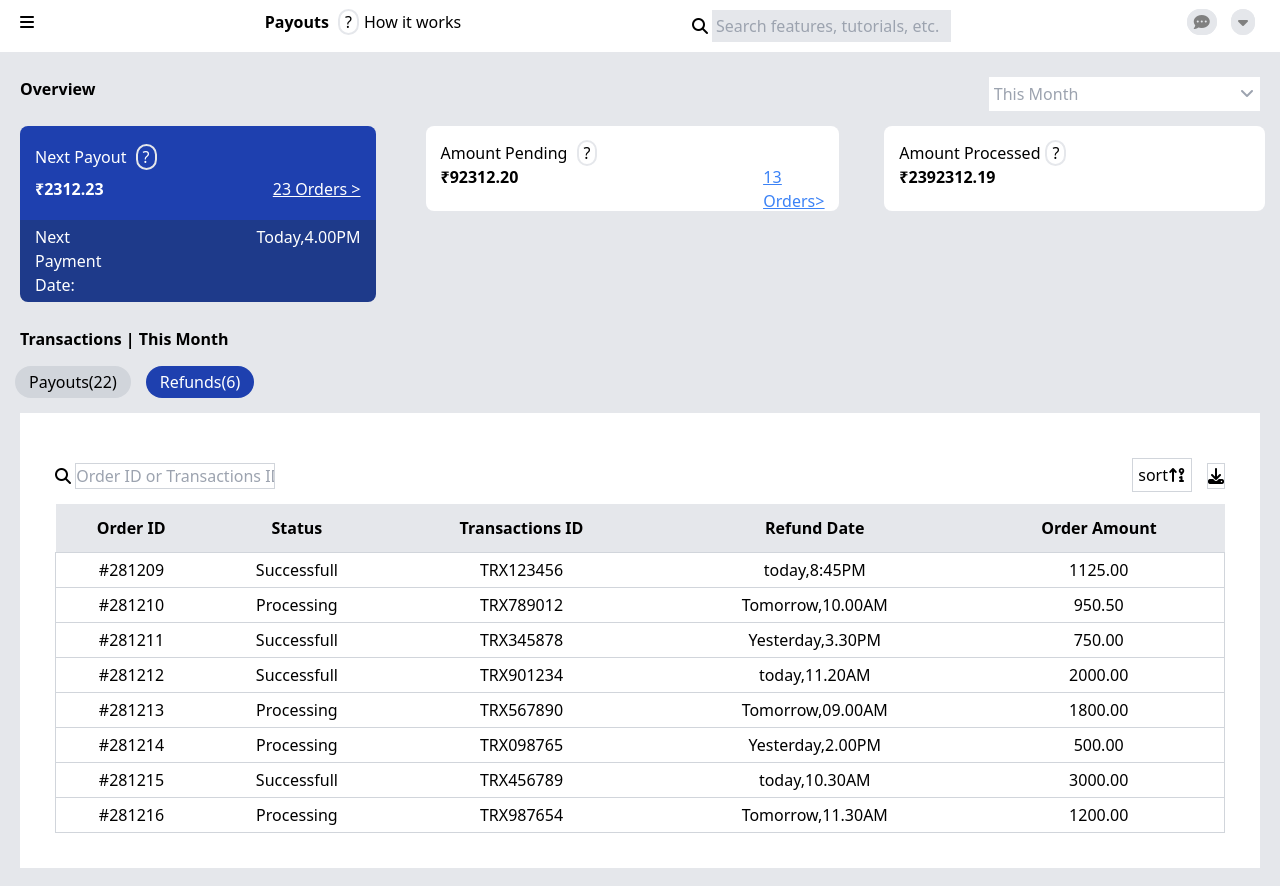
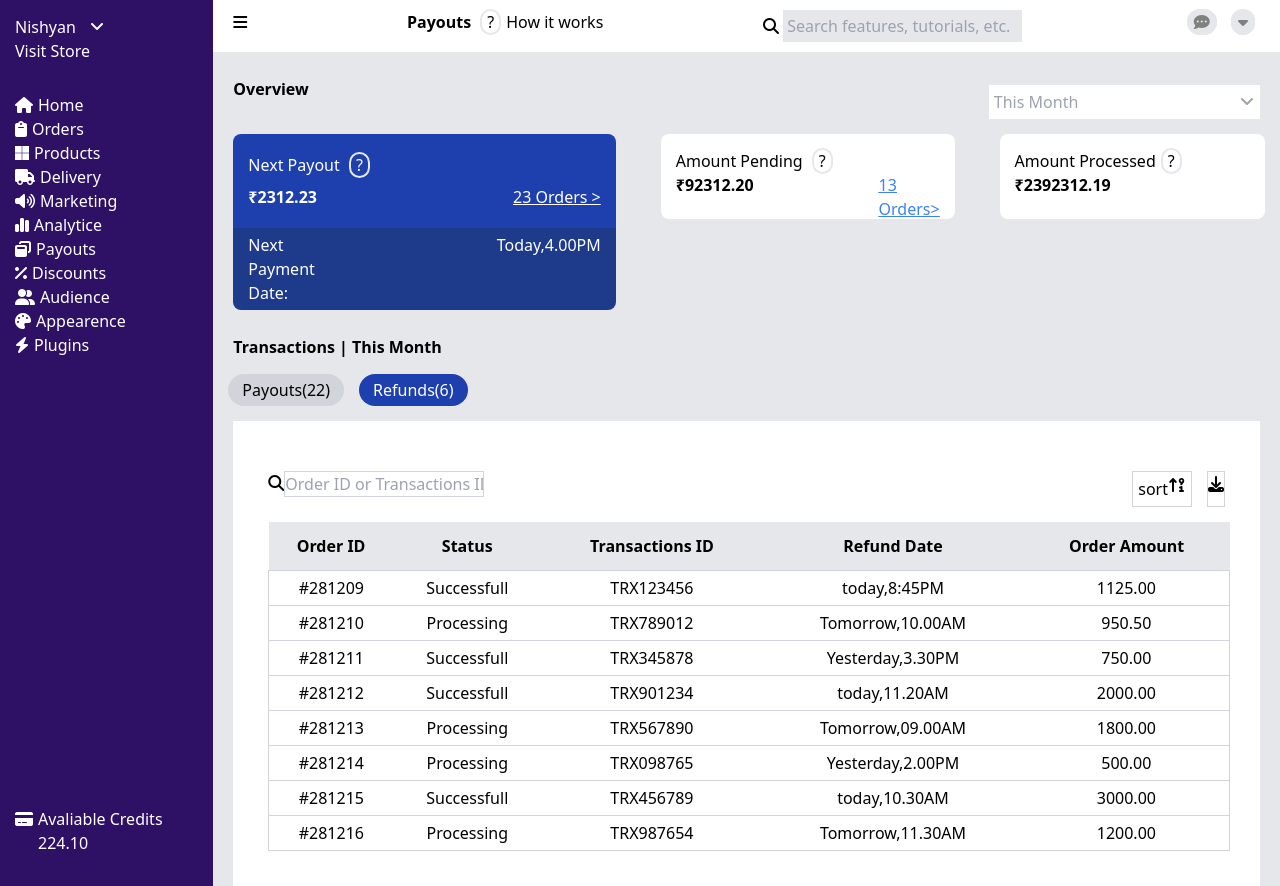
Before and after one commit to Muthukumari29/Payout, a plain HTML site: page index.html in a window 1280 px wide. Drawn offline with nearby package versions, Linux system fonts and the light colour scheme.

Commit message:
finished

```diff
--- a/index.html
+++ b/index.html
@@ -7,12 +7,13 @@
 
     <script src="https://cdn.tailwindcss.com"></script>
 
-    <title>Document</title>
+
+    <title>Payment</title>
 </head>
     <body class="w-full bg-gray-200">
-   <section class="">
-    <nav class="hidden md:bg-violet-800 h-[100vh]">
-        <div class="flex m-[15px] text-white">
+        <section class="lg:flex">
+         <nav class="max-lg:hidden lg:bg-violet-950  w-1/4 xl:w-1/6 ">
+             <div class="flex p-[15px] text-white">
                  <img></img><div>
                    <div>   <a>Nishyan</a></div>
          <div> <a href="">Visit Store</a>  </div></div>
@@ -26,11 +27,11 @@
              <li>Home</li>
              </div>
              <div class="flex gap-[5px]">
-            <li> <i class="fa-solid fa-clipboard" style="color: #63E6BE;"></i></li>
+                 <li> <i class="fa-solid fa-clipboard" style="color:#ffffff;"></i></li>
                  <li>Orders</li>
              </div>
              <div class="flex gap-[5px]">
-            <li> <i class="fa-brands fa-microsoft" style="color: #63E6BE;"></i></li>
+                 <li> <i class="fa-brands fa-microsoft" style="color: #ffffff;"></i></li>
                  <li>Products</li>
              </div>
              <div class="flex gap-[5px]">
@@ -47,11 +48,11 @@
                  <li>Analytice</li>
              </div>
              <div class="flex gap-[5px]">
-            <li><i class="fa-solid fa-window-restore" style="color: #63E6BE;"></i></li>
+                 <li><i class="fa-solid fa-window-restore" style="color: #ffffff;"></i></li>
                  <li>Payouts</li>
              </div>
              <div class="flex gap-[5px]">
-                <li><i class="fa-solid fa-percent" style="color: #FFD43B;"></i></li>
+                     <li><i class="fa-solid fa-percent" style="color: #ffffff;"></i></li>
                  <li>Discounts</li>
              </div>
 
@@ -70,13 +71,14 @@
            </li>
              <li>Plugins</li></div>
          </div>
-<div class="flex  m-[15px] text-white gap-[5px]">
+     <div class="flex   m-[15px] text-white gap-[5px] lg:mt-[460px] xl:mt-[450px]">
        <div class=""> <i class="fa fa-credit-card" aria-hidden="true"></i></div>
      <div class=""><a>Avaliable Credits</a>
      <a>224.10</a></div>
      </div>
          </nav>
-       <nav>
+
+         <nav class="lg:w-3/4 xl:w-5/6">
             <header class="">
 
                 <div class="flex justify-between bg-white px-[20px] py-[10px] ">
@@ -86,44 +88,43 @@
     <div class= >
     <i class="fa fa-search"  aria-hidden="true"  ></i>
     <input type="text" placeholder="Search features, tutorials, etc." class="bg-gray-200  p-[4px]"></div>
-<div>
+    <div class="max-sm:hidden">
     <span class="ml-[5px] mr-[5px] cursor-pointer rounded-full  px-[5px] bg-gray-200 border-2"> <i class="fa-solid fa-comment-dots"  style="color: gray;"></i></span>
     <span class="ml-[5px] mr-[5px] cursor-pointer rounded-full  px-[5px] bg-gray-200 border-2"><i class="fa-solid fa-caret-down" style="color: gray;"></i></span>
     </div></div>
     </header>
-
-<div class="flex justify-between mt-[25px]">
-    <div>
-    <a class="ml-[20px] font-bold">Overview</a></div>
- <div class="">   <input  type="text" placeholder="This Month"  class="text-black p-[5px] "><span class="bg-white p-[6px] text-gray-400 mr-[20px]"> <i class="fa-solid fa-angle-down" ></i> </span>
+    <div class=" md:flex justify-between mt-[25px]">
+        <div >
+        <a class="mx-[15px] md:ml-[20px] font-bold">Overview</a></div>
+     <div class="">   <input  type="text" placeholder="This Month"  class="text-black ml-[15px] mt-[20px] md:p-[5px] md:mt-[8px]"><span class="bg-white  p-[1px] md:p-[6px] text-gray-400 md:mr-[20px]"> <i class="fa-solid fa-angle-down" ></i> </span>
     </div>
     </div>
 
     <section>
         <div class="align-center md:flex justify-between gap-[15px]">
 
-        <div class=" text-white mx-[20px]  rounded-2xl my-[15px]">
+            <div class="mx-[15px] text-white md:ml-[20px]  rounded-2xl my-[15px]">
                <div class="bg-blue-800 rounded-t-lg leading-8 p-[15px]  "> <a>Next Payout </a><span class="ml-[5px] mr-[5px] cursor-pointer rounded-full  px-[5px]  border-2">?</span>
             <div class="flex justify-between">
                 <div class="font-bold"><span>&#8377;</span>2312.23</div>
         <div><a href="" class="underline ">23 Orders ></a></div>
         </div></div>
 
-    <div class="flex justify-between bg-blue-900 rounded-b-lg pl-[15px] pr-[15px] py-[5px] gap-[100px] xl:gap-[155px]">
+        <div class="flex justify-between bg-blue-900 rounded-b-lg pl-[15px] pr-[15px] py-[5px] gap-[25px] xl:gap-[155px]">
             <div>Next Payment Date:</div>
             <div>Today,4.00PM</div>
         </div>
         </div>
 
-    <div class="bg-white rounded-lg m-[15px] p-[15px] h-[85px]">
+        <div class="bg-white rounded-lg m-[15px] md:my-[15px] p-[15px] h-[85px]">
             <div>Amount Pending <span class="ml-[5px] mr-[5px] cursor-pointer rounded-full  px-[5px]  border-2">?</span></div>
-        <div class="flex justify-between w-[100%] lg:gap-[150px] xl:gap-[205px]">
+            <div class="flex justify-between gap-[20px] lg:gap-[25px] xl:gap-[85px]">
                 <div class="font-bold"><span>&#8377;</span>92312.20</div>
         <div class="ml-[40px] text-blue-500 underline"><a >13 Orders<span>></span></a></div>
         </div></div>
 
 
-    <div class="bg-white rounded-lg m-[15px] p-[15px] md:w-[300px] xl:w-[500px] h-[85px] ">
+        <div class="bg-white rounded-lg m-[15px] md:my-[15px] mr-[15px] p-[15px] md:w-[250px] xl:w-[300px] 2xl:w-[400px] h-[85px] ">
             <div>Amount Processed<span class="ml-[5px] mr-[5px] cursor-pointer rounded-full  px-[5px]  border-2">?</span></div>
             <div class="font-bold"> <span>&#8377;</span>2392312.19</div>
         </div>
@@ -136,19 +137,20 @@
             <div class="flex m-[15px] gap-[15px]"><div class="bg-gray-300 rounded-full p-[4px] px-[14px]">Payouts(22)  </div>
             <div class="bg-blue-800 text-white rounded-full p-[4px] px-[14px]">Refunds(6)</div></div>
 
-        <div class="p-[20px] md:mx-[20px] bg-white">
-            <div class="flex justify-between  m-[15px] pt-[15px]">
-                <div class="">
-            <i class="fa fa-search" aria-hidden="true"></i>
-    <input type="text" placeholder="Order ID or Transactions ID" class="w-[200px] border border-gray-300"></div>
+            <div class="p-[20px] md:mx-[20px] max-sm:w-[150%] bg-white">
+                <div class="flex justify-between my-[10px]  md:m-[15px] pt-[15px]">
+                    <div class="flex"><div>
+                <i class="fa fa-search" aria-hidden="true" ></i></div>
+                <div>
+        <input type="text" placeholder="Order ID or Transactions ID" class="w-[200px] border border-gray-300"></div></div>
         <div class="flex">
-    <div><a class="border border-gray-300 p-[5px]">sort<i class="fa-solid fa-arrow-up-9-1"></i></a></div>
+        <div><a class=" flex border border-gray-300 p-[5px]">sort<i class="fa-solid fa-arrow-up-9-1" ></i></a></div>
         <div class="border border-gray-300 ml-[15px] "><i class="fa-solid fa-download" class="p-[10px]"></i></div>
         </div>
         </div>
 
      <!-- <table class="m-[15px] text-center " style="width: 100%;"> -->
-    <table class="w-[95%] md:m-[15px] text-center  sm:w-[95.5%] md:w-[97.5%] " >
+        <table class=" md:m-[15px] text-center   md:w-[97.5%] " >
         <thead>
             <tr class="bg-gray-200">
                 <th class="text-md  py-3">Order ID</th>
@@ -221,8 +223,8 @@
 
 
 
+
 </nav>
-
 </section>
 </body>
 </html>
```
Lines whose indentation alone changed are shown as unchanged.
